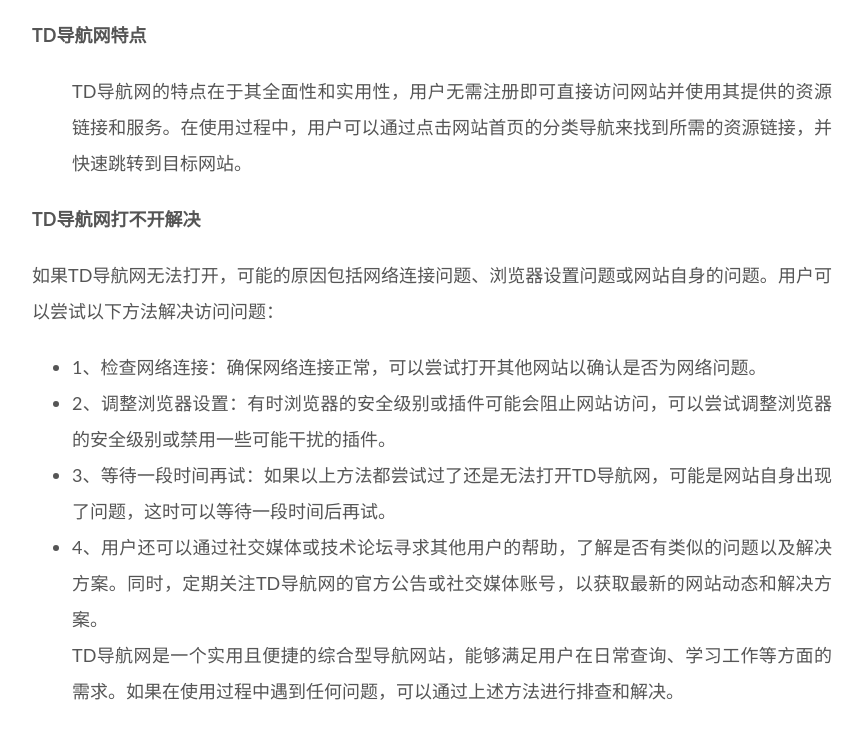
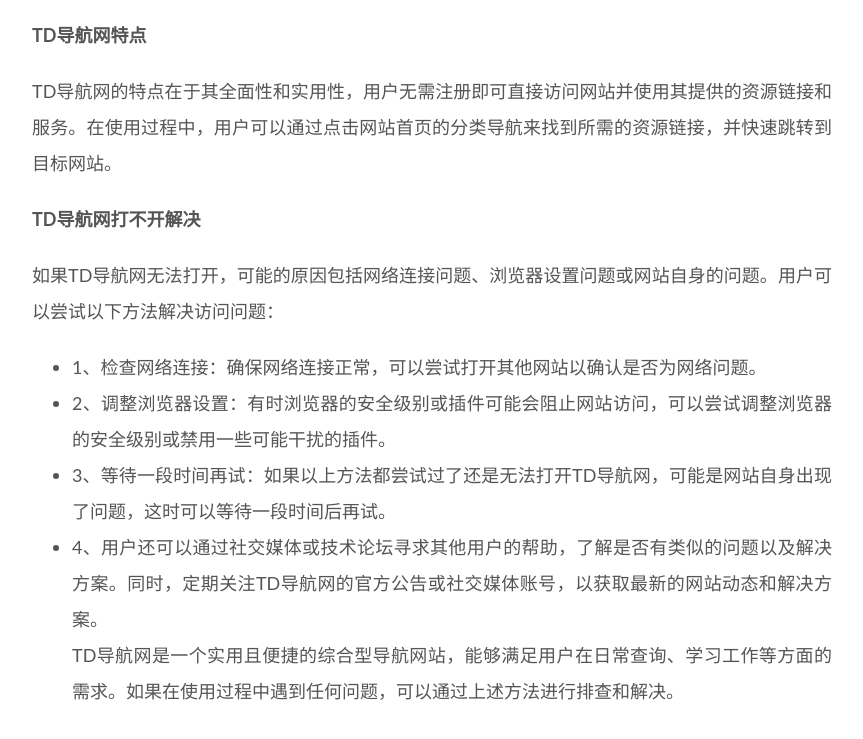
Before and after one commit to zlibrarybook/zlibrarybook.github.io, a plain HTML site: page p/tddaohang-tdbox.html in a window 1280 px wide. Shown: the part 1048-1787 px from the top of the page, without its empty margins (208-1071 px from the left). Drawn offline with nearby package versions, Linux system fonts and the light colour scheme.

Commit message:
Update tddaohang-tdbox.html

```diff
--- a/p/tddaohang-tdbox.html
+++ b/p/tddaohang-tdbox.html
@@ -184,9 +184,7 @@
                     <p><img src="/images/tddaohang.jpg" alt="TD导航网" title="TD导航网"></p>
 
                        <p><strong>TD导航网特点</strong></p>
-                     <ol style="list-style-type: disc">
                     <p>TD导航网的特点在于其全面性和实用性，用户无需注册即可直接访问网站并使用其提供的资源链接和服务。在使用过程中，用户可以通过点击网站首页的分类导航来找到所需的资源链接，并快速跳转到目标网站。</p>
-                            </ol>
 
                        <p><strong>TD导航网打不开解决</strong></p>
                     <p>如果TD导航网无法打开，可能的原因包括网络连接问题、浏览器设置问题或网站自身的问题。用户可以尝试以下方法解决访问问题：</p>
```
